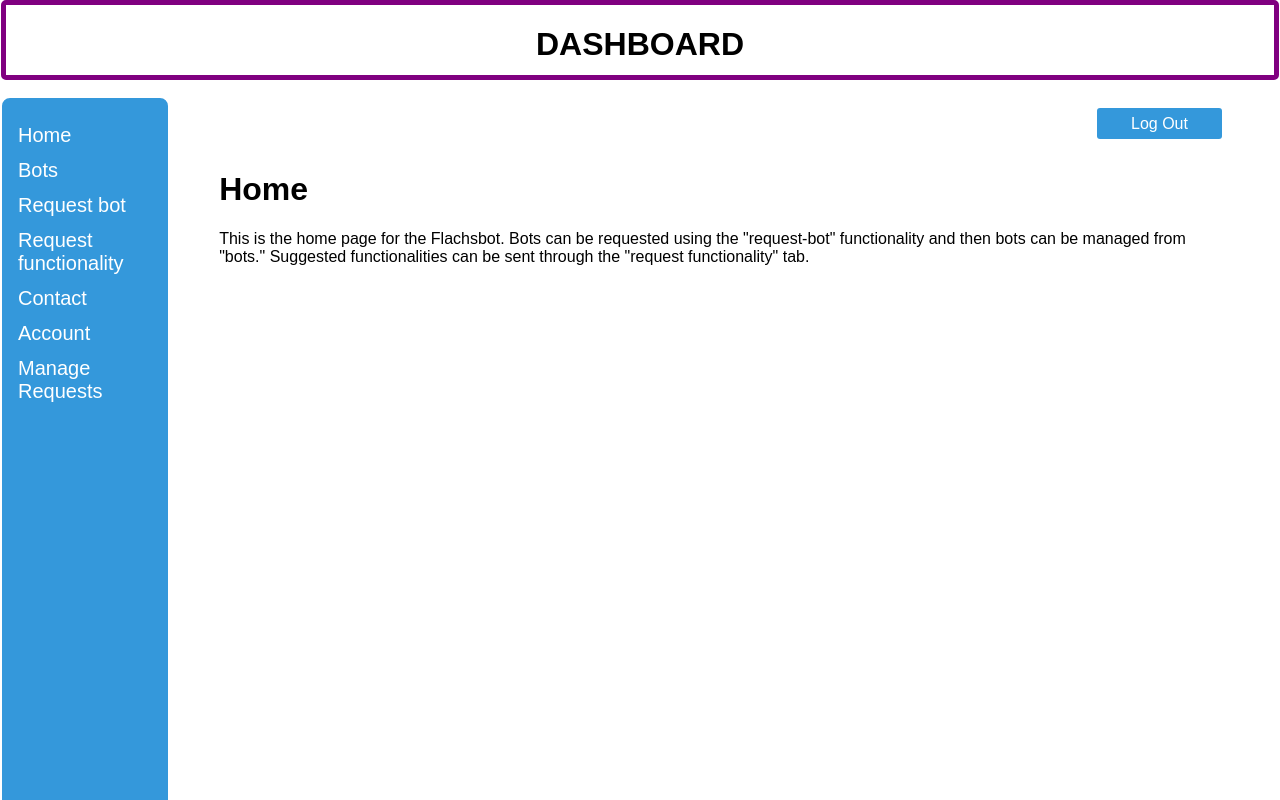
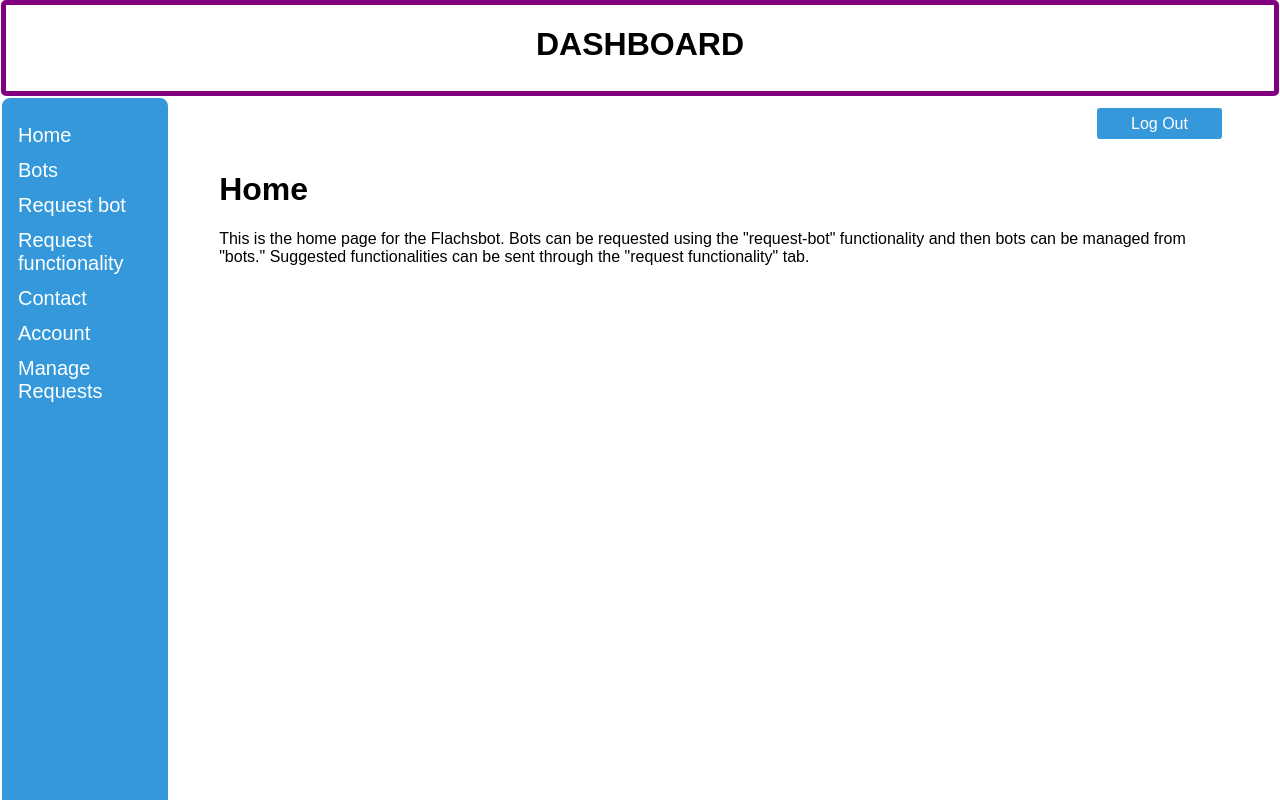
Before and after one commit to richard11235/Heroku-Groupme-Bot, a Flask app: page /dash in a window 1280 px wide. Run offline with Flask 2, Linux system fonts and the light colour scheme; the visitor is signed in with stand-in values (Sample User, id 1).

Commit message:
stylefile fix

```diff
--- a/static/styles/dash.css
+++ b/static/styles/dash.css
@@ -58,7 +58,7 @@
     }
 
     .header {
-        height: 10%;
+        height: 6em;
         position: fixed;
         top: 0;
         left: 1px;
```
